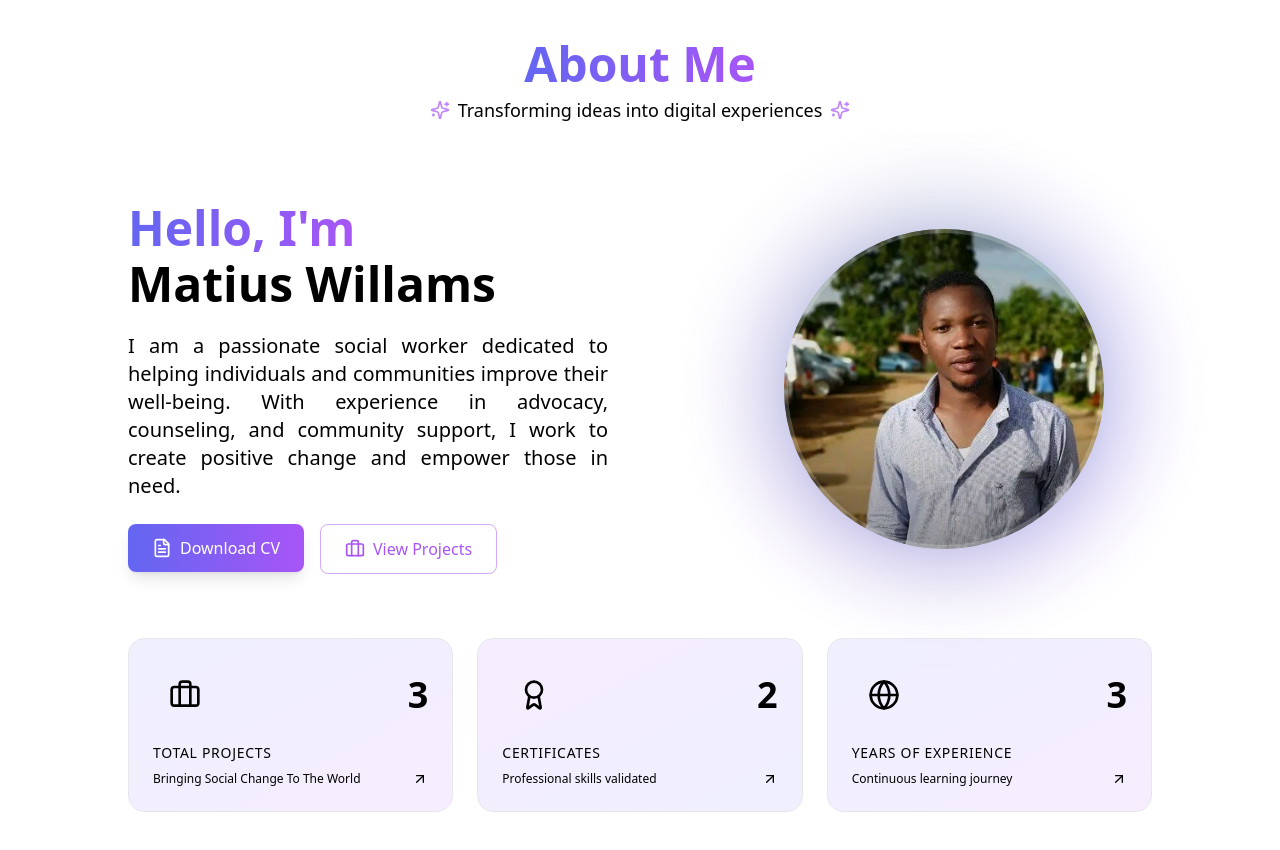
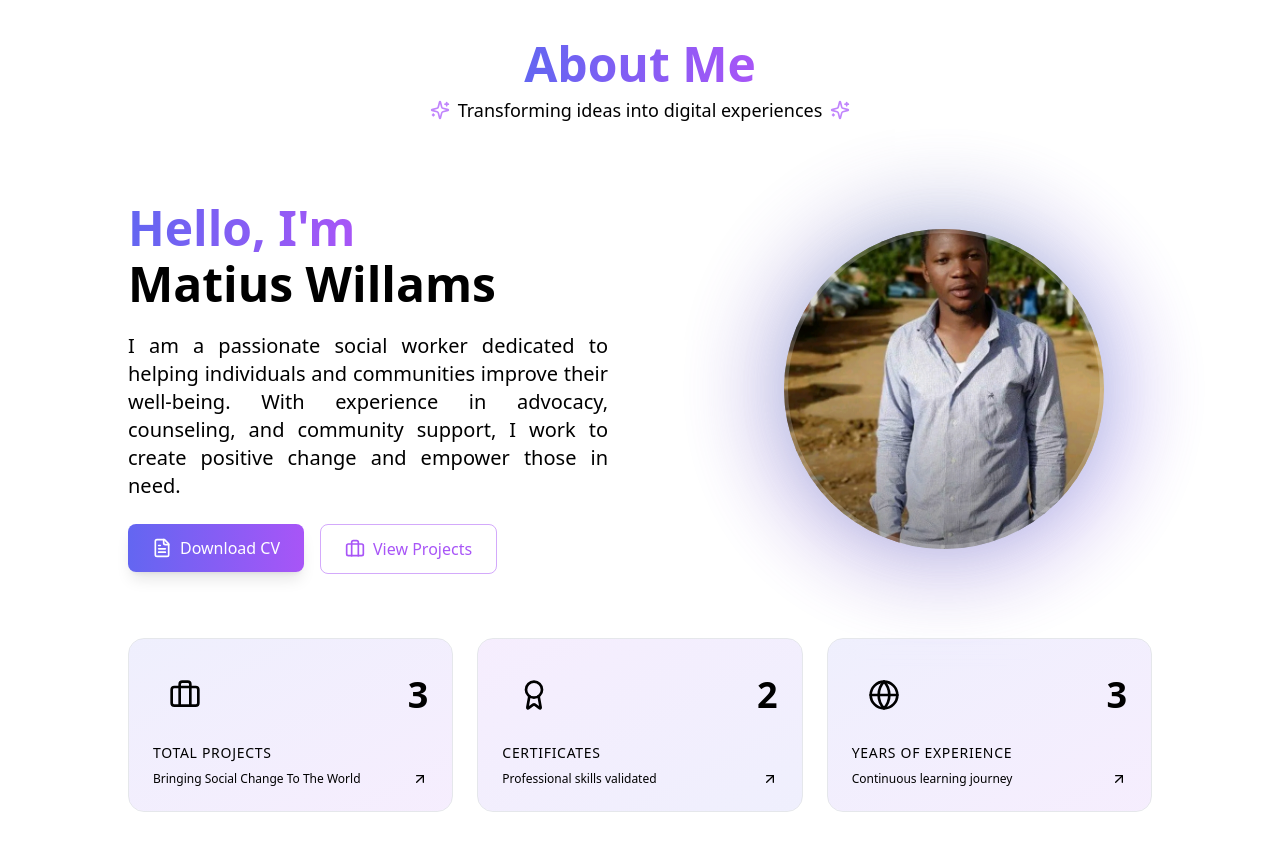
Before and after one commit to evanjunior99/downtown, a Next.js app: page /components/about in a window 1280 px wide. Shown: the top 850 px of the page. Built offline with nearby package versions, Linux system fonts and the light colour scheme.

Commit message:
updating social links

```diff
--- a/src/app/components/SocialLinks/page.jsx
+++ b/src/app/components/SocialLinks/page.jsx
@@ -16,7 +16,7 @@ const socialLinks = [
     displayName: "Let's Connect",
     subText: "on LinkedIn",
     icon: Linkedin,
-    url: "https://www.linkedin.com/in/MatiusWilliams/",
+    url: "https://www.linkedin.com/in/matias-williams-157a24339?utm_source=share&utm_campaign=share_via&utm_content=profile&utm_medium=android_app",
     color: "#0A66C2",
     gradient: "from-[#0A66C2] to-[#0077B5]",
     isPrimary: true
@@ -26,7 +26,7 @@ const socialLinks = [
     displayName: "Instagram",
     subText: "@Matius Williams",
     icon: Instagram,
-    url: "https://www.instagram.com/MatiusWilliams",
+    url: " https://www.instagram.com/60.751283?igsh=YzljYTk1ODg3Zg==/",
     color: "#E4405F",
     gradient: "from-[#833AB4] via-[#E4405F] to-[#FCAF45]"
   },
--- a/src/app/components/about/page.jsx
+++ b/src/app/components/about/page.jsx
@@ -52,12 +52,14 @@ const ProfileImage = memo(() => (
           <div className="absolute inset-0 bg-gradient-to-b from-black/20 via-transparent to-black/40 z-10 transition-opacity duration-700 group-hover:opacity-0 hidden sm:block" />
           <div className="absolute inset-0 bg-gradient-to-t from-purple-500/20 via-transparent to-blue-500/20 z-10 opacity-0 group-hover:opacity-100 transition-opacity duration-700 hidden sm:block" />
 
-          <img
+          <Image
             src="/matias.jpg"
             alt="Profile"
-            style={{ width: "600px", height: "500px" }}
+            width={600}
+            height={500}
+            loading="lazy"
             className="w-full h-full object-cover transition-all duration-700 group-hover:scale-110 group-hover:rotate-2"
-            loading="lazy"
+
           />
 
           {/* Advanced hover effects - desktop only */}
@@ -240,7 +242,7 @@ const AboutPage = () => {
             </p>
 
             <div className="flex flex-col lg:flex-row items-center lg:items-start gap-4 lg:gap-4 lg:px-0 w-full">
-              <a href="https://drive.google.com/drive/folders/17iAvCN7ufHVm_mZSlfj5ZFN3Lohb-hXj?usp=drive_link" className="w-full lg:w-auto">
+              <a href="https://drive.google.com/drive/folders/17iAvCN7ufHVm_mZSlfj5ZFN3Lohb-hXj" className="w-full lg:w-auto">
                 <button
                   data-aos="fade-up"
                   data-aos-duration="800"
--- a/src/app/pages/contact.jsx
+++ b/src/app/pages/contact.jsx
@@ -111,7 +111,7 @@ const ContactPage = () => {
             </div>
 
             <form
-              action="https://formsubmit.co/evanchimwaza@gmail.com"
+              action="https://formsubmit.co/wimatias879@gmail.com"
               method="POST"
               onSubmit={handleSubmit}
               className="space-y-6"
--- a/src/app/pages/home.jsx
+++ b/src/app/pages/home.jsx
@@ -5,6 +5,7 @@ import { Github, Linkedin, Instagram } from "lucide-react";
 import { FaWhatsapp } from "react-icons/fa";
 import AOS from "aos";
 import "aos/dist/aos.css";
+import Image from "next/image";
 
 const MainTitle = memo(() => (
     <div className="space-y-2 p-7" data-aos="fade-up" data-aos-delay="600">
@@ -172,9 +173,12 @@ const Home = () => {
                   isHovering ? "scale-[1.02]" : "scale-100"
                 }`}>
                   <div className="w-full h-full overflow-hidden rounded-xl sm:rounded-2xl">
-                    <img
+                    <Image
                       src="/mg3.jpg"
                       alt="Profile"
+                      width={600}
+                      height={500}
+                      priority
                       className={`object-cover object-center transition-all duration-500 ${
                         isHovering ? "scale-110" : "scale-100"
                       }`}
```
